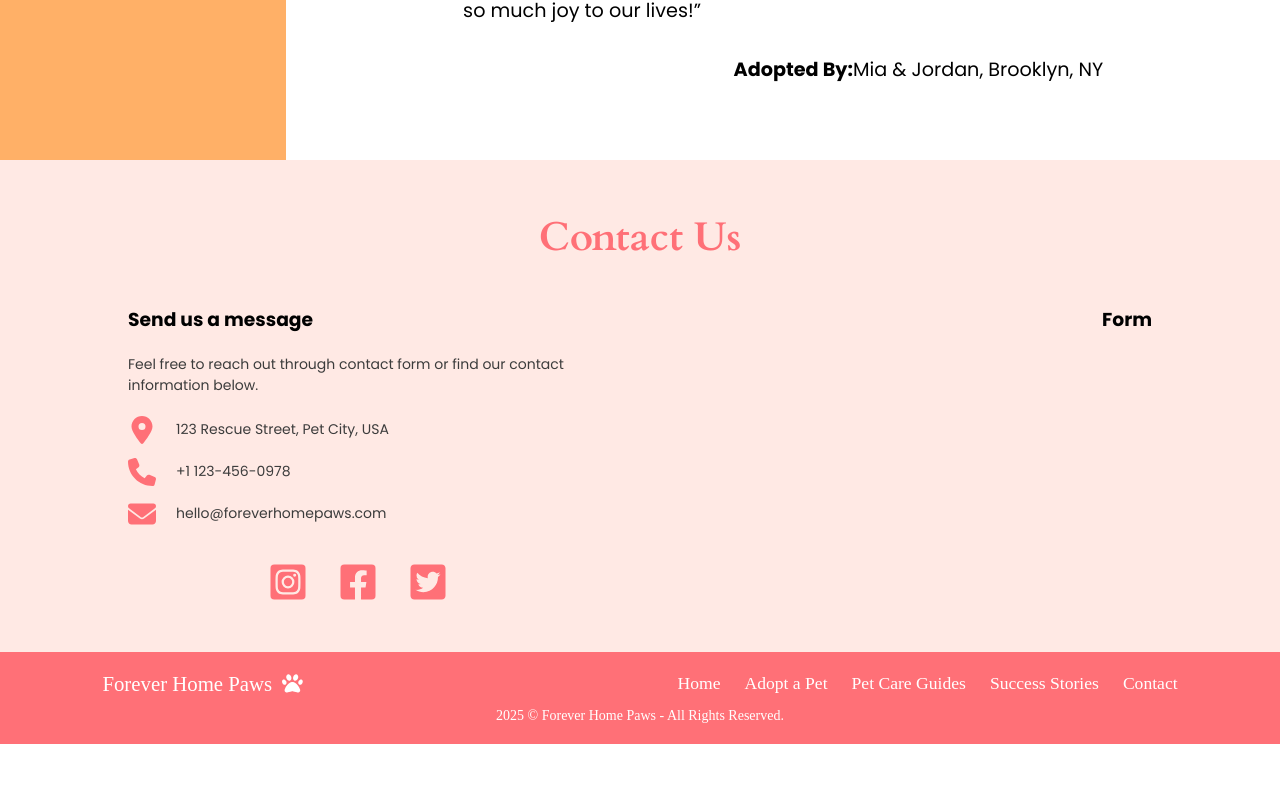
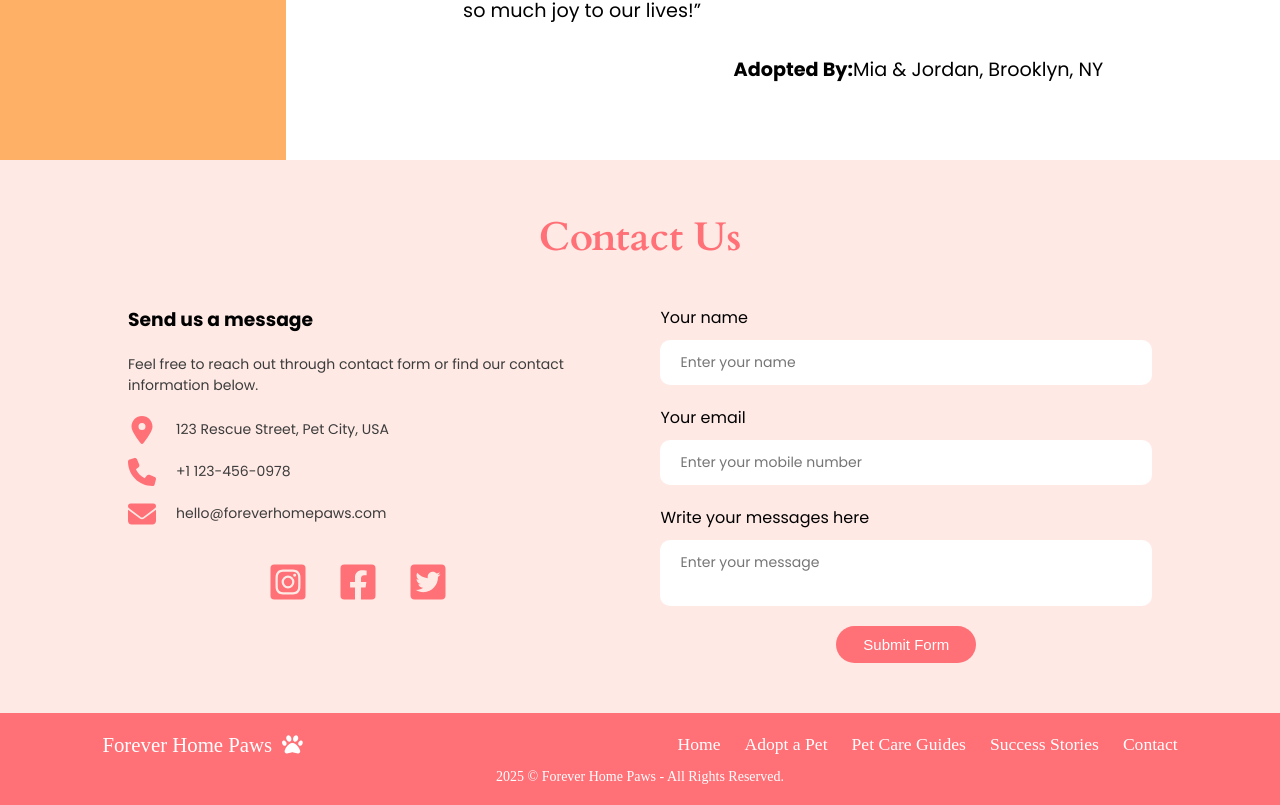
Before and after one commit to nalliethan/Forever-Home-Paws, a React (Vite) app: page / in a window 1280 px wide. Shown: the part 2979-3784 px from the top of the page. Before the commit the page ends 3723 px from the top, so only its background shows below. Built offline with nearby package versions, Linux system fonts and the light colour scheme.

Commit message:
Modify Contact and Story components.

```diff
--- a/src/components/Contact/Contact.css
+++ b/src/components/Contact/Contact.css
@@ -53,3 +53,36 @@
 .contact-socials .icon{
   cursor: pointer;
 }
+
+.contact-right{
+  flex-basis: 48%;
+}
+
+.contact-right form{
+  display: flex;
+  flex-direction: column;
+}
+
+.contact-right input,
+.contact-right textarea{
+  padding: 12px 20px;
+  outline: none;
+  border: none;
+  border-radius: 10px;
+  margin-block: 10px 20px;
+  font-size: 14px;
+  font-family: var(--font-secondary);
+  resize: none;
+}
+
+.contact-right form button{
+  padding: 10px 20px;
+  margin-inline: auto;
+  width: 140px;
+  border-radius: 20px;
+  border: none;
+  font-size: 15px;
+  cursor: pointer;
+  background-color: var(--pink-color);
+  color: white;
+}
--- a/src/components/Contact/Contact.jsx
+++ b/src/components/Contact/Contact.jsx
@@ -4,6 +4,31 @@ import { FaInstagramSquare, FaFacebookSquare, FaTwitterSquare } from "react-icon
 import './Contact.css'
 
 const Contact = () => {
+  const [result, setResult] = React.useState("");
+
+  const onSubmit = async (event) => {
+    event.preventDefault();
+    setResult("Sending....");
+    const formData = new FormData(event.target);
+
+    formData.append("access_key", "1a9f2af3-d0bd-4bc7-bae1-67d8f05726a6");
+
+    const response = await fetch("https://api.web3forms.com/submit", {
+      method: "POST",
+      body: formData
+    });
+
+    const data = await response.json();
+
+    if (data.success) {
+      setResult("Form Submitted Successfully");
+      event.target.reset();
+    } else {
+      console.log("Error", data);
+      setResult(data.message);
+    }
+  };
+
   return (
     <div className='contact'>
       <h1>Contact Us</h1>
@@ -35,7 +60,20 @@ const Contact = () => {
         </div>
 
         <div className="contact-right">
-          <h3>Form</h3>
+          <form onSubmit={onSubmit}>
+            <label>Your name</label>
+            <input type="text" name="name" placeholder='Enter your name' required/>
+
+            <label>Your email</label>
+            <input type="email" name="email" placeholder='Enter your mobile number' required/>
+
+            <label>Write your messages here</label>
+            <textarea name="message" placeholder='Enter your message' required></textarea>
+
+            <button type="submit">Submit Form</button>
+
+          </form>
+          <span>{result}</span>
         </div>
       </div>
 
--- a/src/components/Story/Story.css
+++ b/src/components/Story/Story.css
@@ -1,9 +1,6 @@
 .story{
-    /* padding-block: 50px; */
     height: 600px;
     display: flex;
-    /* gap: 100px; */
-    overflow: hidden;
 }
 
 .title{
```
